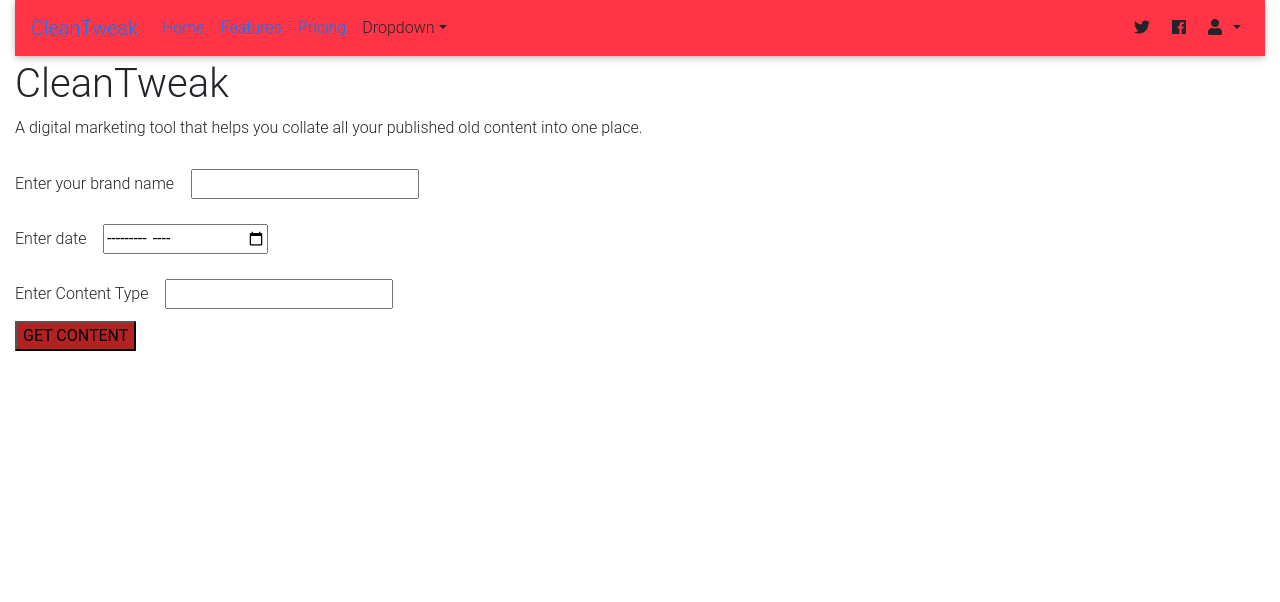
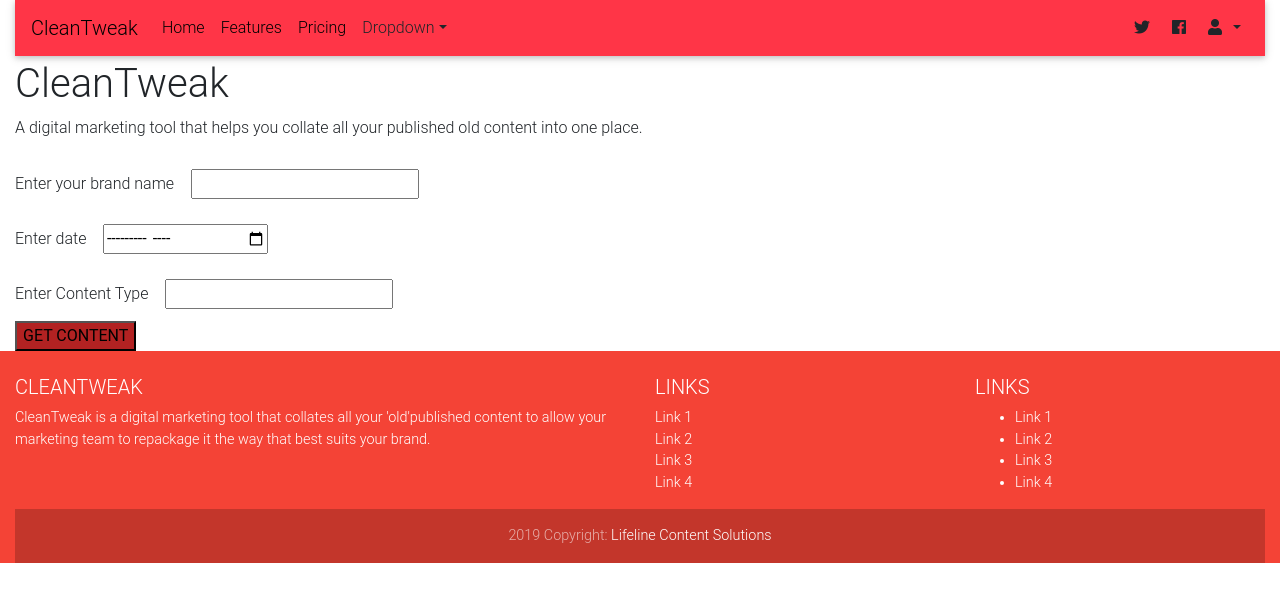
Before and after one commit to AgnesNM/CleanTweak, a plain HTML site: page index.html in a window 1280 px wide. Drawn offline with nearby package versions, Linux system fonts and the light colour scheme.

Commit message:
connect project to firebase and add footer to the home page

```diff
--- a/css/styles.css
+++ b/css/styles.css
@@ -4,3 +4,6 @@ input{
 #collate{
   background-color: #B22222;
 }
+a{
+  color:black;
+}
--- a/index.html
+++ b/index.html
@@ -6,6 +6,9 @@
 	  <link href="https://cdnjs.cloudflare.com/ajax/libs/twitter-bootstrap/4.3.1/css/bootstrap.min.css" rel="stylesheet"><!-- Material Design Bootstrap -->
 	  <link href="https://cdnjs.cloudflare.com/ajax/libs/mdbootstrap/4.7.4/css/mdb.min.css" rel="stylesheet">
     <link href="css/styles.css" rel="stylesheet" type="text/css">
+    <script src="https://www.gstatic.com/firebasejs/5.10.0/firebase.js"></script>
+    <script src="js/scripts2.js" type="text/javascript"></script>
+    <script src="js/scripts.js" type="text/javascript"></script>
     <title>CleanTweak</title>
   </head>
   <body>
@@ -70,7 +73,7 @@
     <p>A digital marketing tool that helps you collate all your
        published old content into one place.</p>
     <div class="brandData">
-      <form class="inputData" action="index.html" method="post">
+      <form class="inputData" id="inputForm">
         <label for="brand">Enter your brand name</label>
         <input id="brandName"type="text" name="" value=""><br>
         <label for="month">Enter date</label>
@@ -88,6 +91,57 @@
 		  <script src="https://cdnjs.cloudflare.com/ajax/libs/popper.js/1.14.4/umd/popper.min.js" type="text/javascript"></script> <!-- Bootstrap core JavaScript -->
 		  <script src="https://cdnjs.cloudflare.com/ajax/libs/twitter-bootstrap/4.3.1/js/bootstrap.min.js" type="text/javascript"></script> <!-- MDB core JavaScript -->
 		  <script src="https://cdnjs.cloudflare.com/ajax/libs/mdbootstrap/4.7.4/js/mdb.min.js" type="text/javascript"></script>
-      <script src="js/scripts.js" type="text/javascript"></script>
+
+    <footer class="page-footer font-small red pt-4">
+      <div class="container-fluid text-center text-md-left">
+        <div class="row">
+          <div class="col-md-6 mt-md-0 mt-3">
+            <h5 class="text-uppercase">CLEANTWEAK</h5>
+            <p>CleanTweak is a digital marketing tool that collates all your
+              'old'published content to allow your marketing team to repackage it the way that best suits your brand.</p>
+          </div>
+        <hr class="clearfix w-100 d-md-none pb-3">
+        <div class="col-md-3 mb-md-0 mb-3">
+
+          <h5 class="text-uppercase">Links</h5>
+          <ul class="list-unstyled">
+            <li>
+              <a href="#">Link 1</a>
+            </li>
+            <li>
+              <a href="#">Link 2</a>
+            </li>
+            <li>
+              <a href="#">Link 3</a>
+            </li>
+            <li>
+              <a href="#">Link 4</a>
+            </li>
+          </ul>
+          </div>
+        <div class="col-md-3 mb-md-0 mb-3">
+          <h5 class="text-uppercase">Links</h5>
+          <ul>
+            <li>
+              <a href="#">Link 1</a>
+            </li>
+            <li>
+              <a href="#">Link 2</a>
+            </li>
+            <li>
+              <a href="#">Link 3</a>
+            </li>
+            <li>
+              <a href="#">Link 4</a>
+            </li>
+          </ul>
+        </div>
+      </div>
+      <div class="footer-copyright text-center py-3">2019 Copyright:
+        <a href="#">Lifeline Content Solutions</a>
+      </div>
+
+  </div>
+    </footer>
   </body>
 </html>
--- a/js/scripts.js
+++ b/js/scripts.js
@@ -4,7 +4,7 @@
 function collateContent() {
 	var brand = {
 		"Adtech digital": true,
-  	"March 2016":true,
+		"March 2016": true,
 		image: "Rubber Duck",
 	};
 	var business = document.getElementById('brandName').value;
@@ -13,7 +13,12 @@ function collateContent() {
 	 if ((business === "Adtech digital") && (published === "2016-03") && (category === "image")) {
 		document.getElementById('output').innerHTML = brand["image"];
 	 } else {
-    document.getElementById('output'). innerHTML = "Sorry, we did not find content for this period."
+		document.getElementById('output').innerHTML = "Sorry, we did not find content for this period."
 	}
+	var postData = {
+		business: "business",
+		published: "published",
+		category: "category",
 	};
-//Can I store an image in Javascript? Check this out: https://stackoverflow.com/questions/2395765/store-images-in-javascript-object and read about data islands in Javascript
+	firebase.database().ref().child('post').push(postData).key;
+};
--- /dev/null
+++ b/js/scripts2.js
@@ -0,0 +1,9 @@
+var config = {
+    apiKey: "AIzaSyCehocnWF1IKysSABX48Yv-XLbq6hLc_iQ",
+    authDomain: "clean-tweak.firebaseapp.com",
+    databaseURL: "https://clean-tweak.firebaseio.com",
+    projectId: "clean-tweak",
+    storageBucket: "clean-tweak.appspot.com",
+    messagingSenderId: "515653229667"
+  };
+  firebase.initializeApp(config);
```
Also changed, not shown: images/Download.png (renamed from images/Downloads.png). Lines whose indentation alone changed are shown as unchanged.
